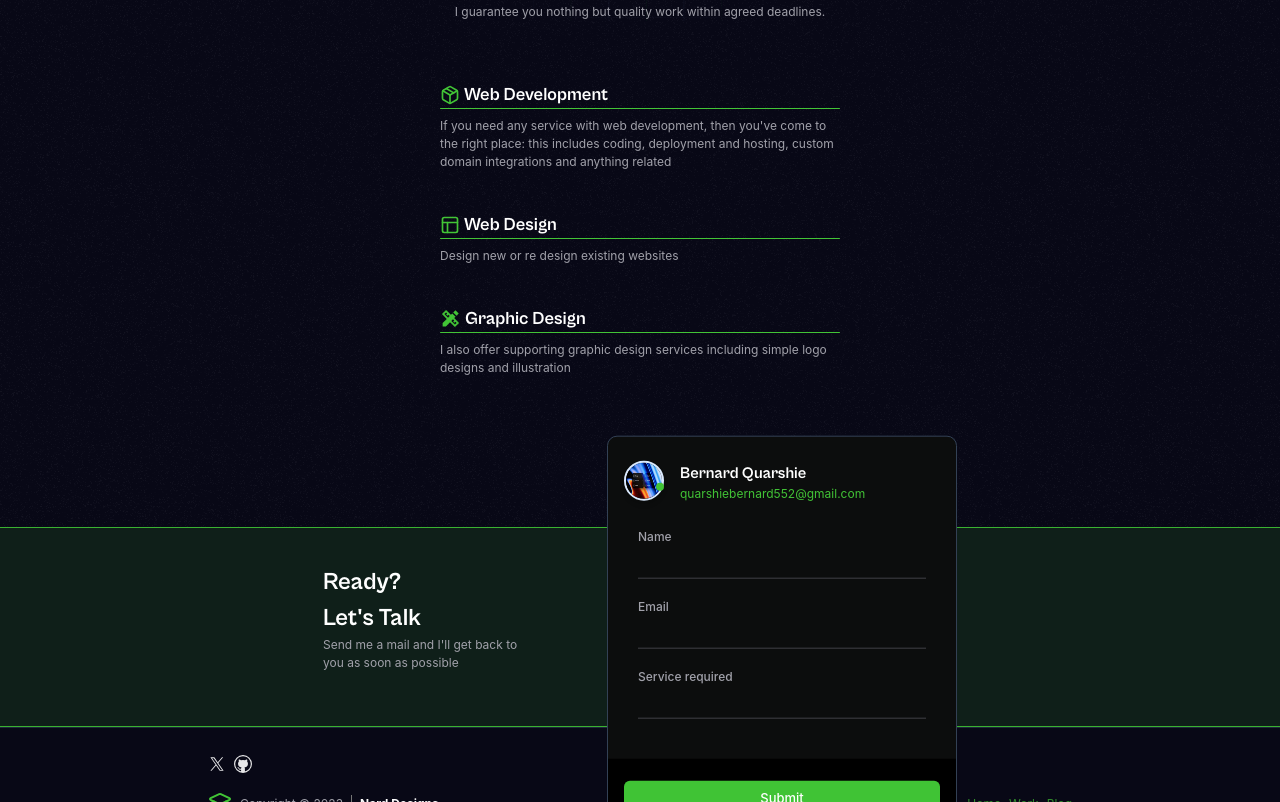
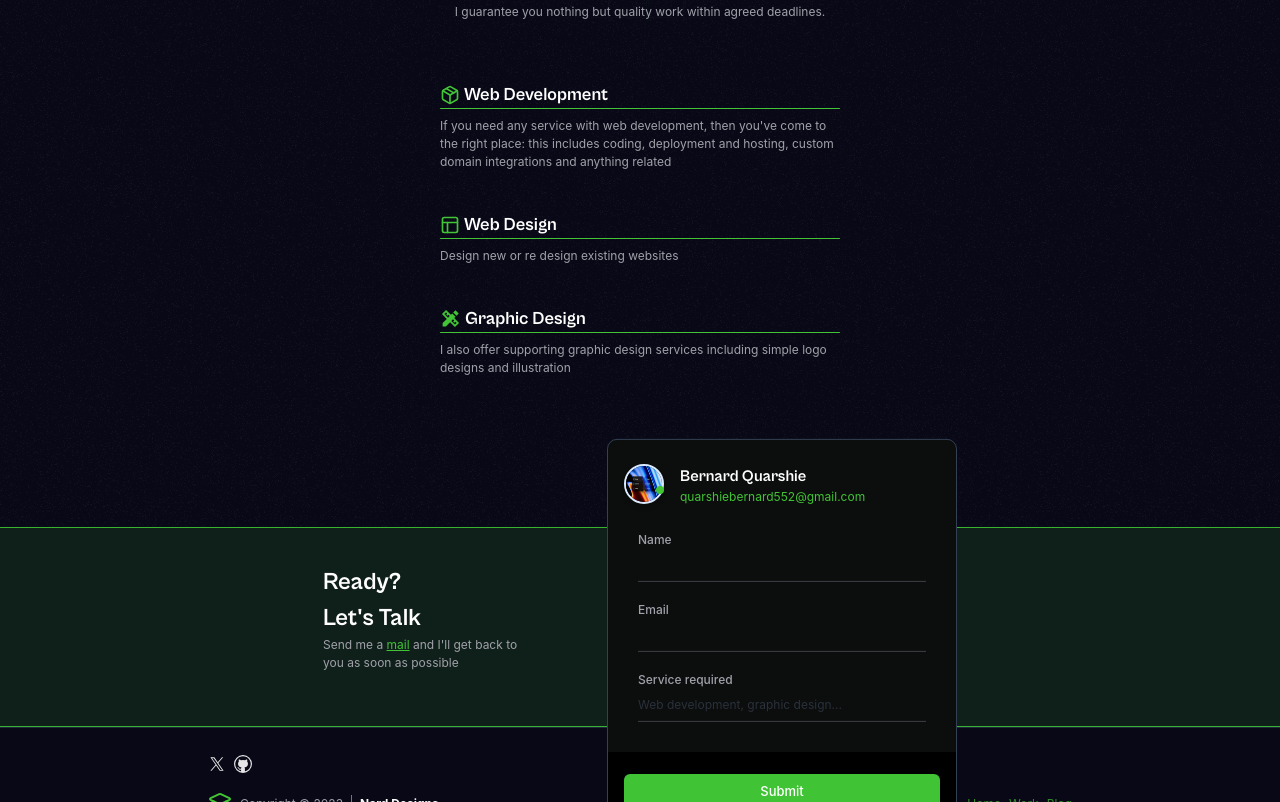
Before and after one commit to ben-dev10/prime-portfolio-react, a React (Vite) app: page /#/ in a window 1280 px wide. Shown: the part 1998-2800 px from the top of the page. Built offline with nearby package versions, Linux system fonts and the light colour scheme.

Commit message:
feat: minor updates

```diff
--- a/src/components/layout/Header.tsx
+++ b/src/components/layout/Header.tsx
@@ -1,8 +1,9 @@
 import { Link } from "react-router-dom";
-import { Download, Layers3, Sun } from "lucide-react";
+import { Download, Sun } from "lucide-react";
 import { SheetUI } from "../ui-2/sheetui";
 import { Button } from "../ui/button";
 import cv from "../../assets/resume/resume-v1.pdf";
+import { motion } from "framer-motion";
 
 // Updates theme
 document.addEventListener("DOMContentLoaded", function () {
@@ -12,11 +13,49 @@ document.addEventListener("DOMContentLoaded", function () {
   document.documentElement.classList.add(savedTheme);
 });
 
+const pathVariant = {
+  initial: { opacity: 0, pathLength: 0, rotate: -360 },
+  final: {
+    opacity: 1,
+    pathLength: 1,
+    transition: {
+      duration: 1,
+      ease: "easeInOut",
+    },
+  },
+};
+
 function Logo() {
   return (
     <div className="mx-auto md:ml-0">
       <Link to={"/"}>
-        <Layers3 size={20} className="text-accent opacity-90" />
+        <motion.svg
+          width="20"
+          height="20"
+          viewBox="0 0 24 24"
+          fill="none"
+          // stroke="#bfdbfe"
+          stroke-width="4"
+          stroke-linecap="round"
+          stroke-linejoin="round"
+          initial="initial"
+          animate="final"
+          className="stroke-accent text-accent"
+        >
+          <motion.path
+            variants={pathVariant}
+            d="m12.83 2.18a2 2 0 0 0-1.66 0L2.6 6.08a1 1 0 0 0 0 1.83l8.58 3.91a2 2 0 0 0 1.66 0l8.58-3.9a1 1 0 0 0 0-1.83Z"
+          />
+          <motion.path
+            variants={pathVariant}
+            className="-rotate-360"
+            d="m6.08 9.5-3.5 1.6a1 1 0 0 0 0 1.81l8.6 3.91a2 2 0 0 0 1.65 0l8.58-3.9a1 1 0 0 0 0-1.83l-3.5-1.59"
+          />
+          <motion.path
+            variants={pathVariant}
+            d="m6.08 14.5-3.5 1.6a1 1 0 0 0 0 1.81l8.6 3.91a2 2 0 0 0 1.65 0l8.58-3.9a1 1 0 0 0 0-1.83l-3.5-1.59"
+          />
+        </motion.svg>
       </Link>
     </div>
   );
--- a/src/components/ui-2/formui.tsx
+++ b/src/components/ui-2/formui.tsx
@@ -5,7 +5,7 @@ import avatar from "../../assets/carousel/pic-2.jpg";
 
 const FormUI = () => (
   <FormRoot
-    className="w-full md:w-[350px] border dark:border-slate-700 border-slate-300 my-5 rounded-[10px] dark:bg-[#0c0d0d] bg-slate-200 md:translate-y-[-32%]"
+    className="w-full md:w-[350px] border dark:border-slate-700 border-slate-300 my-5 rounded-[10px] dark:bg-[#0c0d0d] bg-slate-100 md:translate-y-[-32%]"
     onSubmit={(e) => {
       e.preventDefault();
       alert("Thanks, we will get in touch.");
@@ -61,14 +61,19 @@ const FormUI = () => (
         </FormMessage>
       </Flex>
       <Form.Control asChild>
-        <Input type="text" required className="form-input" />
+        <Input
+          type="text"
+          required
+          className="form-input dark:placeholder:text-slate-600/50 placeholder:text-slate-300"
+          placeholder="Web development, graphic design..."
+        />
       </Form.Control>
     </FormField>
 
-    <div className="h-[30px]"></div>
+    <div className="h-[20px]"></div>
 
     <Form.Submit asChild className="">
-      <div className="dark:bg-[#000] bg-slate-300 p-3 px-4 pb-5 rounded-bl-[10px] rounded-br-[10px]">
+      <div className="dark:bg-[#000] bg-slate-200 p-3 px-4 pb-5 rounded-bl-[10px] rounded-br-[10px]">
         <Button css={{ marginTop: 10 }}>Submit</Button>
       </div>
     </Form.Submit>
--- a/src/routes/Home.tsx
+++ b/src/routes/Home.tsx
@@ -263,13 +263,13 @@ function AboutMeCard() {
   const year = new Date();
   const age: number = 2002;
   return (
-    <div className="about-me-card flex flex-col shadow-lg rounded-xl dark:bg-[#0c0d0d] bg-slate-200 max-w-[400px] mx-auto h-[350px]">
+    <div className="about-me-card flex flex-col shadow-lg rounded-xl dark:bg-[#0c0d0d] bg-slate-100 max-w-[400px] mx-auto h-[350px]">
       <div
         className="header p-3 px-5 rounded-tl-xl rounded-tr-xl"
         id="card-header"
       >
         <div className="pull-handle w-full flex justify-center mb-5 p-1">
-          <div className="min-w-[80px] max-w-[150px] rounded-full h-[5px] bg-slate-400"></div>
+          <div className="min-w-[80px] max-w-[150px] rounded-full h-[5px] bg-slate-300"></div>
         </div>
 
         <div className="flex items-center gap-2 pb-8">
@@ -290,7 +290,7 @@ function AboutMeCard() {
         </div>
       </div>
 
-      <div className="body bg-slate-300 flex flex-col dark:bg-black grow rounded-bl-xl rounded-br-xl p-4 px-6">
+      <div className="body bg-slate-100 flex flex-col dark:bg-black grow rounded-bl-xl rounded-br-xl p-4 px-6">
         <h4 className="h4 text-secondary">More About Me</h4>
         <p className="text-slate-500 mb-auto">
           I'm Bernard Quarshie, a {year.getFullYear() - age} year old and a
@@ -504,7 +504,14 @@ function Contact() {
               <h1 className="h1 text-secondary ml-1 md:ml-0">Let's Talk</h1>
             </div>
             <p className="md:w-[200px]">
-              Send me a mail and I'll get back to you as soon as possible
+              Send me a{" "}
+              <a
+                href="mailto:quarshiebernard552@gmail.com"
+                className="text-accent underline"
+              >
+                mail
+              </a>{" "}
+              and I'll get back to you as soon as possible
             </p>
           </div>
           <div className="contact-card px-3">
```
